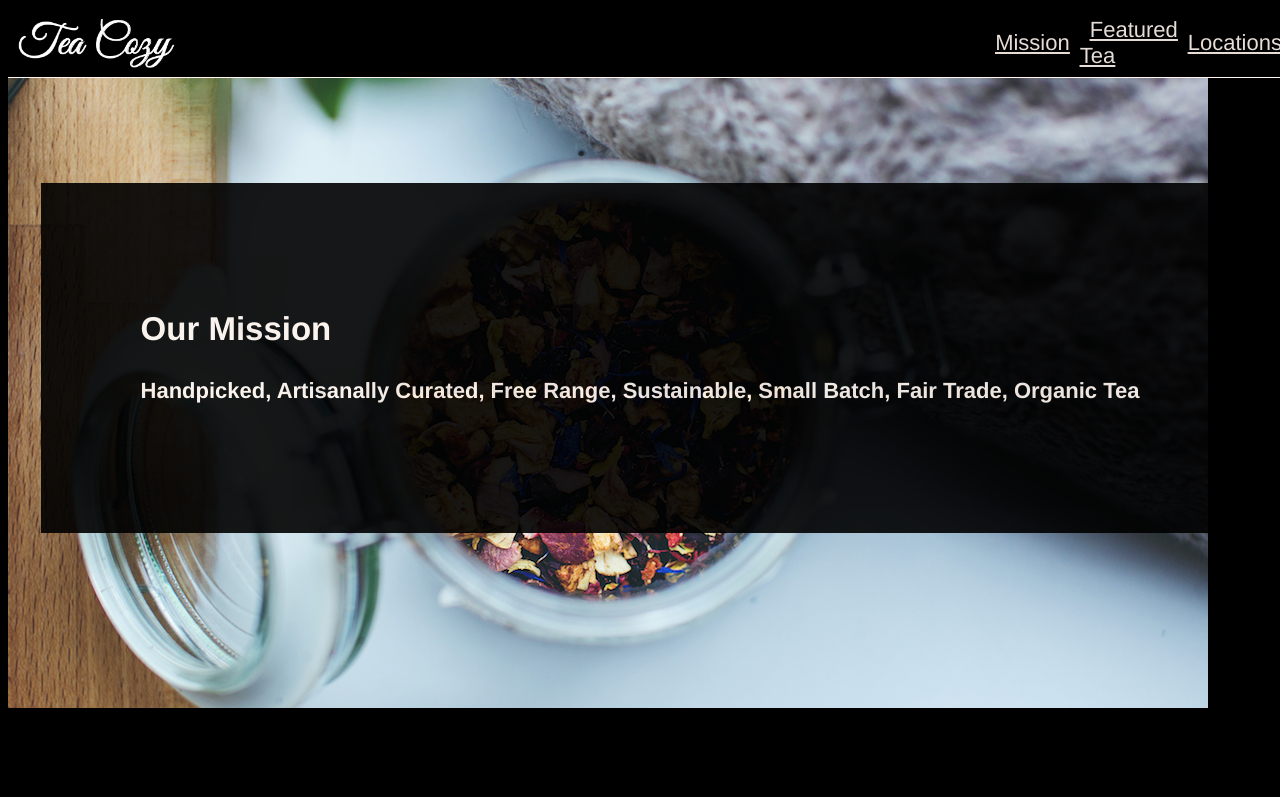
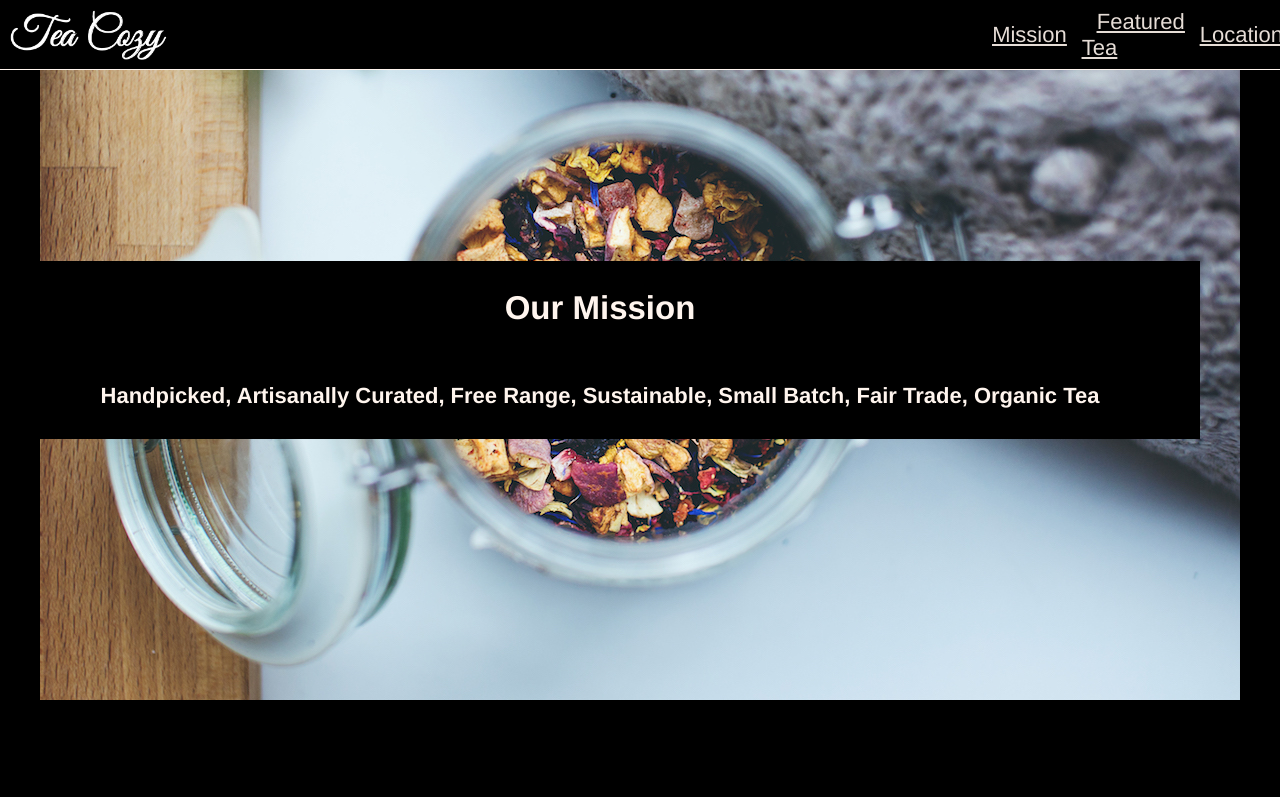
Before and after one commit to aaw268/Tea-Cozy, a plain HTML site: page index.html in a window 1280 px wide. Shown: the top 797 px of the page. Drawn offline with Linux system fonts and the light colour scheme.

Commit message:
last section, first two need cleaning up, error

```diff
--- a/resources/css/style.css
+++ b/resources/css/style.css
@@ -12,6 +12,7 @@ header nav{
   color: seashell;
   display: flex;
   align-items: center;
+  flex-grow: 1;
   padding-left: 800px;
   background-color: black;
   font-family: helvetica;
@@ -25,8 +26,8 @@ header nav{
   flex-grow: 1;
 }
 span a{
-  margin-right: 10px;
-  margin-left: 10px;
+  margin-right: 15px;
+  margin-left: 15px;
   color: seashell;
 }
 html, body{
@@ -36,19 +37,23 @@ height: 100%;
 }
 .mission-text{
   color: seashell;
-  padding: 100px;
+  padding: 0px;
   font-family: helvetica;
   font-size: 22px;
   background-color: black;
-  opacity: 0.9;
+  width: 1200px;
+  display: flex;
+  flex-direction: column;
+  align-items: center;
+  margin: 10;
 }
 .mission-img{
   background-image: url("../photos/background.jpeg");
   height: 700px;
+  background-position: center;
+  background-repeat: no-repeat;
   display: flex;
   align-items: center;
-  justify-content: center;
-  background-repeat: no-repeat;
 }
 .tea-month{
   color: seashell;
@@ -58,6 +63,7 @@ height: 100%;
   background-color: black;
   opacity: 0.9;
   width: 1000px;
+
 }
 .column img{
   height: 200px;
@@ -84,8 +90,11 @@ height: 100%;
 .tea-month-header h2{
   display: flex;
   justify-content: center;
-
+  margin: 0;
 }
 .tea-month{
   width: 1000px;
 }
+body{
+  margin: 0;
+}
```
Also changed, not shown: index.html (+1 -0 lines).
